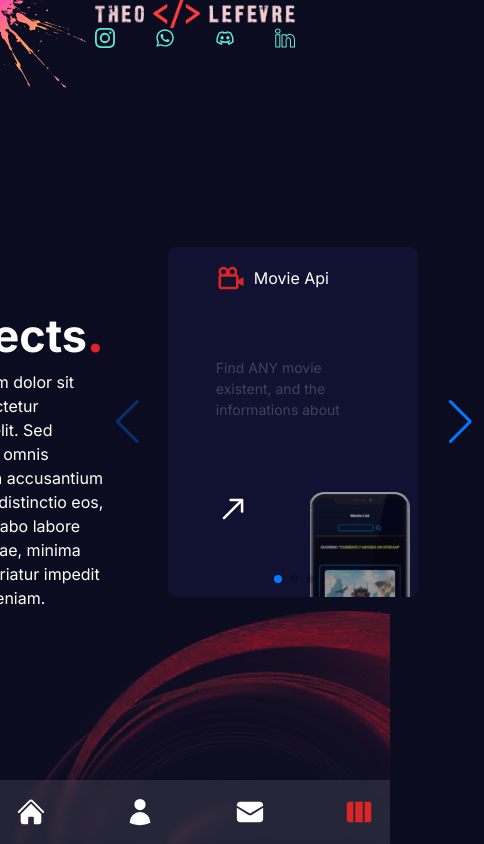
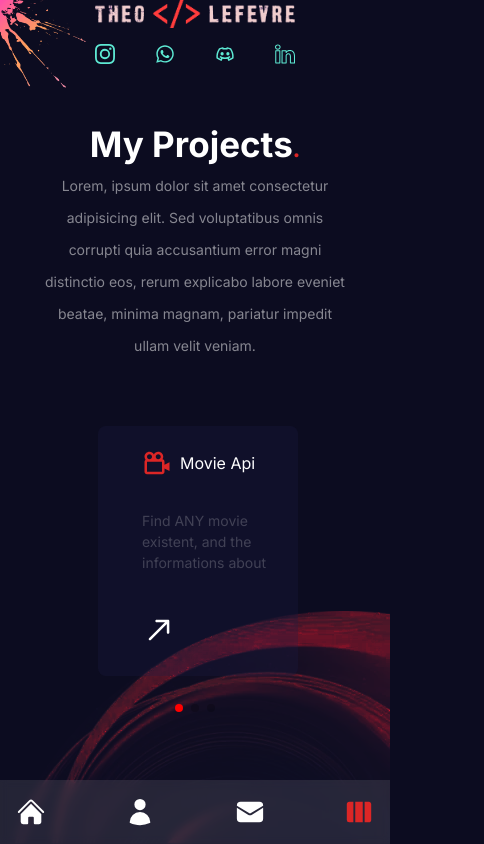
Before and after one commit to teteulf/PORTFOLIO-THEO, a Next.js app: page /projects in a window 390 px wide. Shown: the whole page, 484 px wide, since content can reach past the window. Built offline with nearby package versions, Linux system fonts and the light colour scheme.

Commit message:
responsivity on "projects" component finished

```diff
--- a/app/about/page.jsx
+++ b/app/about/page.jsx
@@ -22,7 +22,7 @@ export default function About() {
         <h1 className=" text-[30px] md:text-[50px] xl:text-[60px] text-white font-bold">
           Captivating <strong className="text-red-600">stories</strong>.
         </h1>
-        <p className="w-[80%] max-w-[550px] xl:max-w-[100%] xl:w-[550px] opacity-50 text-white text-[14px]">
+        <p className=" leading-8 md:leading-normal w-[80%] max-w-[550px] xl:max-w-[100%] xl:w-[550px] opacity-50 text-white text-[14px]">
           Lorem ipsum dolor sit amet consectetur adipisicing elit. Fuga quia
           enim voluptate perferendis. Illum recusandae perferendis officiis
           autem maxime repellat delectus labore sequi. Veniam repellendus cumque
--- a/app/globals.css
+++ b/app/globals.css
@@ -40,3 +40,16 @@ textarea {
 
     bottom: -300px;
 }
+
+.swiper-button-next,
+.swiper-button-prev {
+    visibility: hidden;
+}
+
+@media (min-width: 768px) {
+
+    .swiper-button-next,
+    .swiper-button-prev {
+        visibility: visible;
+    }
+}
--- a/app/header.jsx
+++ b/app/header.jsx
@@ -7,7 +7,7 @@ import Image from "next/image";
 export default function HeaderLayout() {
   return (
     <>
-      <div className="fixed top-0 left-0 right-0 flex flex-col max-w-[100vw] xl:flex-row justify-center items-center md:gap-[35%] z-10">
+      <div className="fixed top-0 left-0 right-0 flex flex-col max-w-[100vw] xl:flex-row justify-center items-center gap-4 md:gap-[35%] z-10">
         <div className="flex text-[30px] md:text-[40px] text-gray-200 mt:2 xl:mt-4">
           <Image src={"/NameLogo.png"} height={200} width={200} />
         </div>
--- a/app/projects/page.jsx
+++ b/app/projects/page.jsx
@@ -14,12 +14,13 @@ import "swiper/css/scrollbar";
 
 export default function Projects() {
   return (
-    <main className="text-white flex w-full h-full items-center justify-center">
-      <section className="flex flex-col items-center flex-initial mt-0 w-[550px]">
-        <h1 className="font-bold text-[45px]">
-          My Projects<strong className="text-[45px] text-red-600">.</strong>
+    <main className="text-white flex flex-col gap-16 md:gap-0 md:flex-row w-full h-full items-center justify-center">
+      <section className="flex flex-col items-center flex-initial md:w-[550px]">
+        <h1 className="font-bold text-[35px] md:text-[45px]">
+          My Projects
+          <strong className="text-[20px] md:text-[45px] text-red-600">.</strong>
         </h1>
-        <p className="">
+        <p className=" opacity-50 text-center leading-8 md:leading-normal md:text-left text-[14px] w-[80%] md:w-[400px]">
           Lorem, ipsum dolor sit amet consectetur adipisicing elit. Sed
           voluptatibus omnis corrupti quia accusantium error magni distinctio
           eos, rerum explicabo labore eveniet beatae, minima magnam, pariatur
@@ -33,17 +34,17 @@ export default function Projects() {
           slidesPerView={1}
           pagination={{ clickable: true }}
           navigation
-          className="w-[380px] flex items-center justify-center"
-          id="swiper "
+          className="w-[250px] h-[300px] md:h-auto md:w-[380px] flex items-center justify-center"
+          id="swiper"
         >
           <SwiperSlide>
-            <div className="bg-[#24246046] hover:bg-[#40409646] rounded-lg h-[350px] w-[250px] relative flex flex-col ml-16  items-start justify-center cursor-pointer group">
+            <div className="bg-[#1e1e4746] hover:bg-[#40409646] rounded-lg h-[250px] md:h-[350px] w-[200px] md:w-[250px] relative flex flex-col ml-[28px] md:ml-16 items-center md:items-start justify-center cursor-pointer group">
               <Link
                 href="https://api-movies-git-main-teteulfs-projects.vercel.app/"
                 target="_blank"
                 className=""
               >
-                <div className="flex flex-col gap-16 -mt-12">
+                <div className="flex flex-col gap-8 md:gap-16 md:-mt-12">
                   <h1 className="ml-12 flex items-center gap-2">
                     <BiCameraMovie size={30} className="text-red-600" /> Movie
                     Api
@@ -51,7 +52,7 @@ export default function Projects() {
                   <p className="opacity-20 text-[14px] ml-12 flex w-[160px]">
                     Find ANY movie existent, and the informations about
                   </p>
-                  <div className="absolute w-[100px] h-[205px] right-2 opacity-60 -bottom-[100px] group-hover:bottom-[-50px] transition-all duration-500">
+                  <div className="absolute invisible md:visible w-[100px] h-[205px] right-2 opacity-60 -bottom-[100px] group-hover:bottom-[-50px] transition-all duration-500">
                     <Image
                       src={"/ApiProject.png"}
                       fill
@@ -70,10 +71,10 @@ export default function Projects() {
           </SwiperSlide>
 
           <SwiperSlide>
-            <div className="bg-[#2d2d78] opacity-20 ml-16 rounded-lg h-[350px] w-[250px]  "></div>
+            <div className="bg-[#2d2d78] opacity-20 ml-[28px] md:ml-16 rounded-lg h-[250px] md:h-[350px] w-[200px] md:w-[250px]  "></div>
           </SwiperSlide>
           <SwiperSlide>
-            <div className="bg-[#2d2d78] opacity-20 ml-16 rounded-lg h-[350px] w-[250px] "></div>
+            <div className="bg-[#2d2d78] opacity-20 ml-[28px] md:ml-16 rounded-lg h-[250px] md:h-[350px] w-[200px] md:w-[250px] "></div>
           </SwiperSlide>
         </Swiper>
       </section>
```
